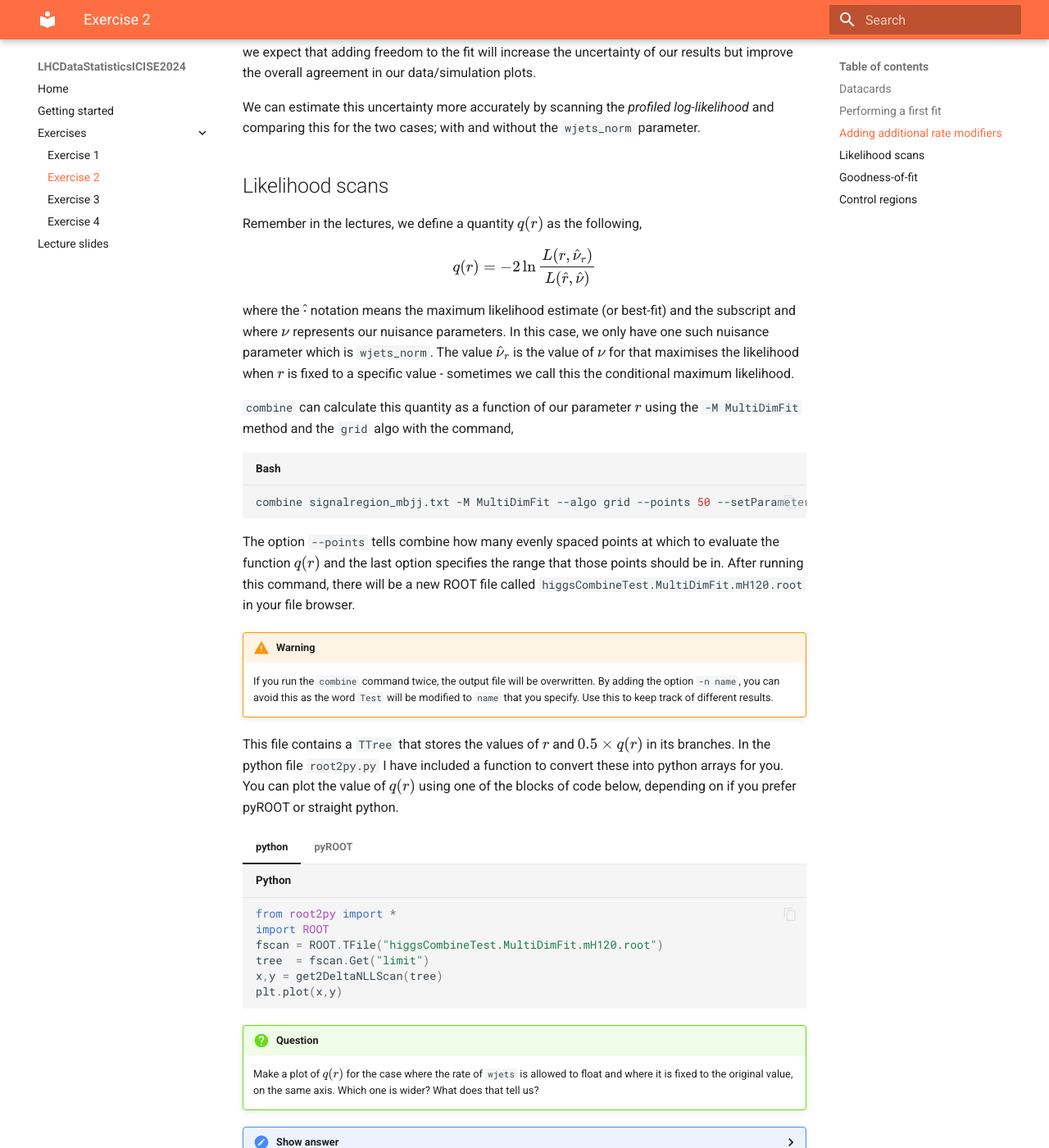
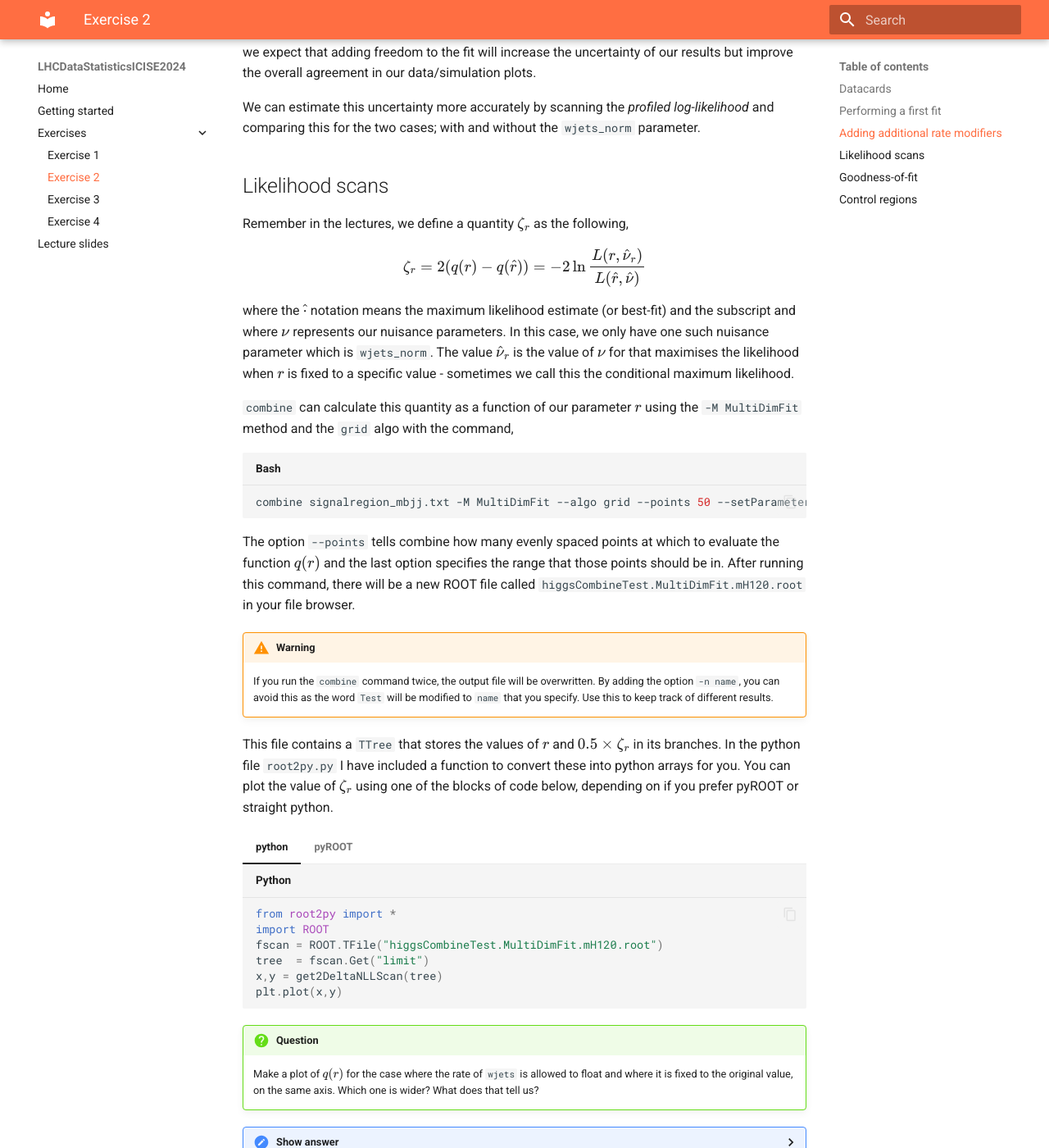
Before and after one commit to nucleosynthesis/LHCDataStatisticsICISE2024, an MkDocs documentation site: the page built from docs/day2.md, in a window 1280 px wide and 1400 px high, scrolled down 5622 px. Shown: the whole window at 82% size. Built offline with MkDocs 1.6.1 and Material for MkDocs 9.7.7, drawn with Linux system fonts in a browser that asks for light colours; formulas are drawn with MathJax 3.

Commit message:
Update day2.md

```diff
--- a/docs/day2.md
+++ b/docs/day2.md
@@ -236,10 +236,10 @@ We can estimate this uncertainty more accurately by scanning the *profiled log-l
 
 ## Likelihood scans
 
-Remember in the lectures, we define a quantity $q(r)$ as the following,
+Remember in the lectures, we define a quantity $\zeta_{r}$ as the following,
 
 $$
-q(r) = -2\ln \frac{L(r,\hat{\nu}_{r})}{L(\hat{r},\hat{\nu})}
+\zeta_{r} =2 (q(r) - q(\hat{r})) = -2\ln \frac{L(r,\hat{\nu}_{r})}{L(\hat{r},\hat{\nu})}
 $$
 
 where the $\hat{\cdot}$ notation means the maximum likelihood estimate (or best-fit) and the subscript and where $\nu$ represents our nuisance parameters. In this case, we only have one such nuisance parameter which is `wjets_norm`. The value $\hat{\nu}_{r}$ is the value of $\nu$ for that maximises the likelihood when $r$ is fixed to a specific value - sometimes we call this the conditional maximum likelihood.
@@ -255,7 +255,7 @@ The option `--points` tells combine how many evenly spaced points at which to ev
 !!! Warning
     If you run the `combine` command twice, the output file will be overwritten. By adding the option `-n name`, you can avoid this as the word `Test` will be modified to `name` that you specify. Use this to keep track of different results.
 
-This file contains a `TTree` that stores the values of $r$ and $0.5\times q(r)$ in its branches. In the python file `root2py.py` I have included a function to convert these into python arrays for you. You can plot the value of $q(r)$ using one of the blocks of code below, depending on if you prefer pyROOT or straight python.
+This file contains a `TTree` that stores the values of $r$ and $0.5\times \zeta_{r}$ in its branches. In the python file `root2py.py` I have included a function to convert these into python arrays for you. You can plot the value of $\zeta_{r}$ using one of the blocks of code below, depending on if you prefer pyROOT or straight python.
 
 
 === "python"
```
